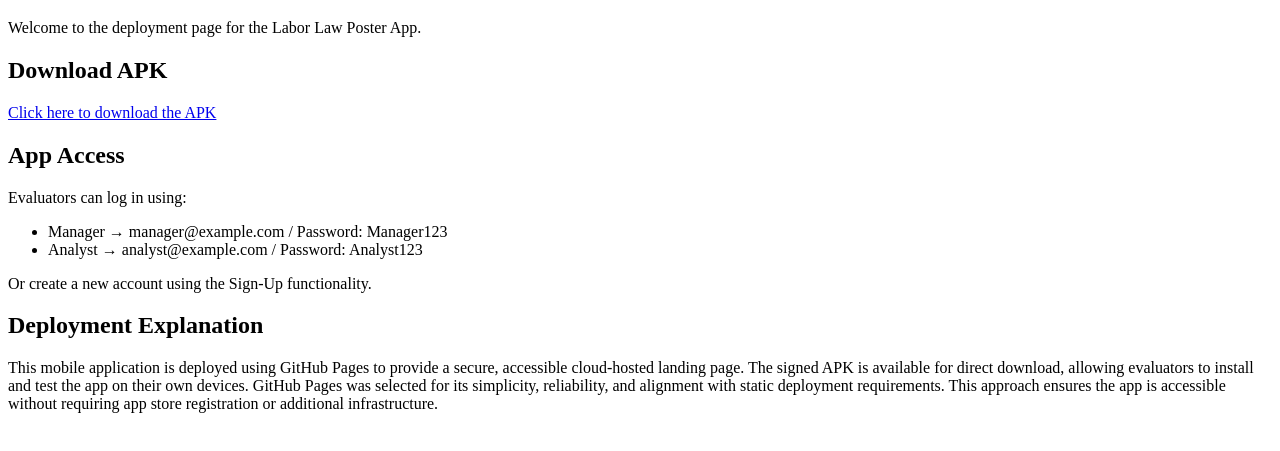
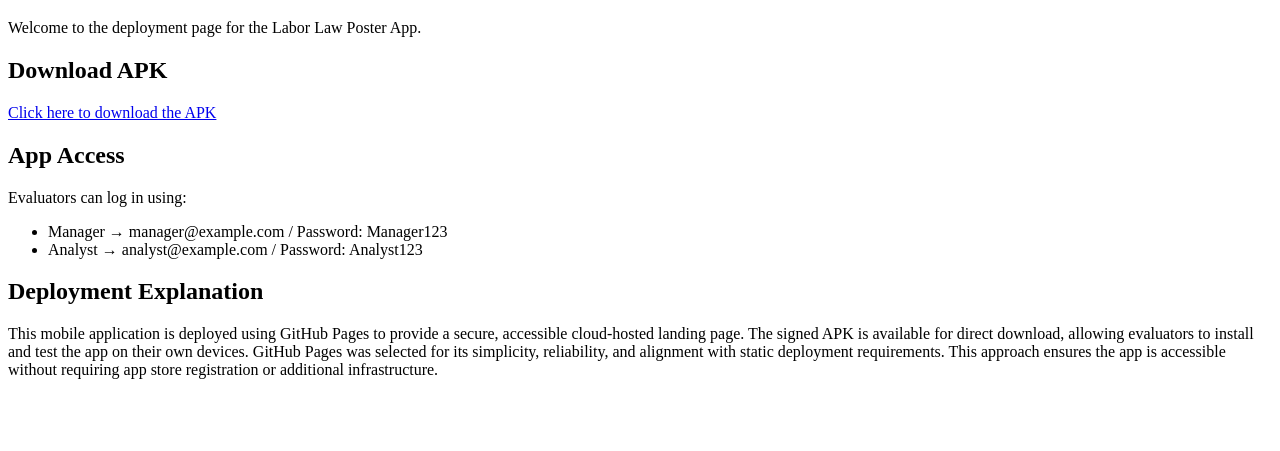
Before and after one commit to jjensen24710/LaborLawPosterApp, a plain HTML site: page index.html in a window 1280 px wide. Shown: the part 61-512 px from the top of the page. Drawn offline with Linux system fonts and the light colour scheme.

Commit message:
Update index.html login instructions

```diff
--- a/index.html
+++ b/index.html
@@ -21,7 +21,6 @@
     <li>Manager → manager@example.com / Password: Manager123</li>
     <li>Analyst → analyst@example.com / Password: Analyst123</li>
   </ul>
-  <p>Or create a new account using the Sign‑Up functionality.</p>
 
 
   <h2>Deployment Explanation</h2>
```
